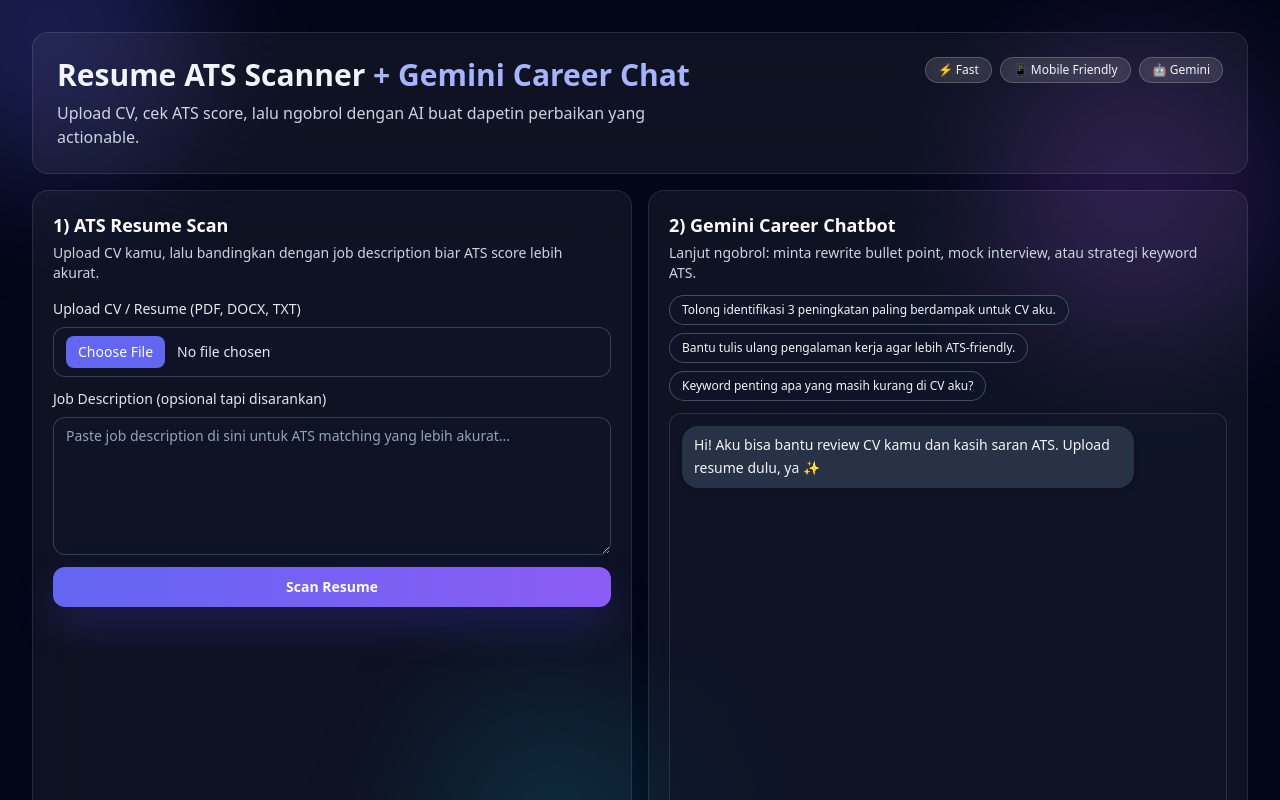
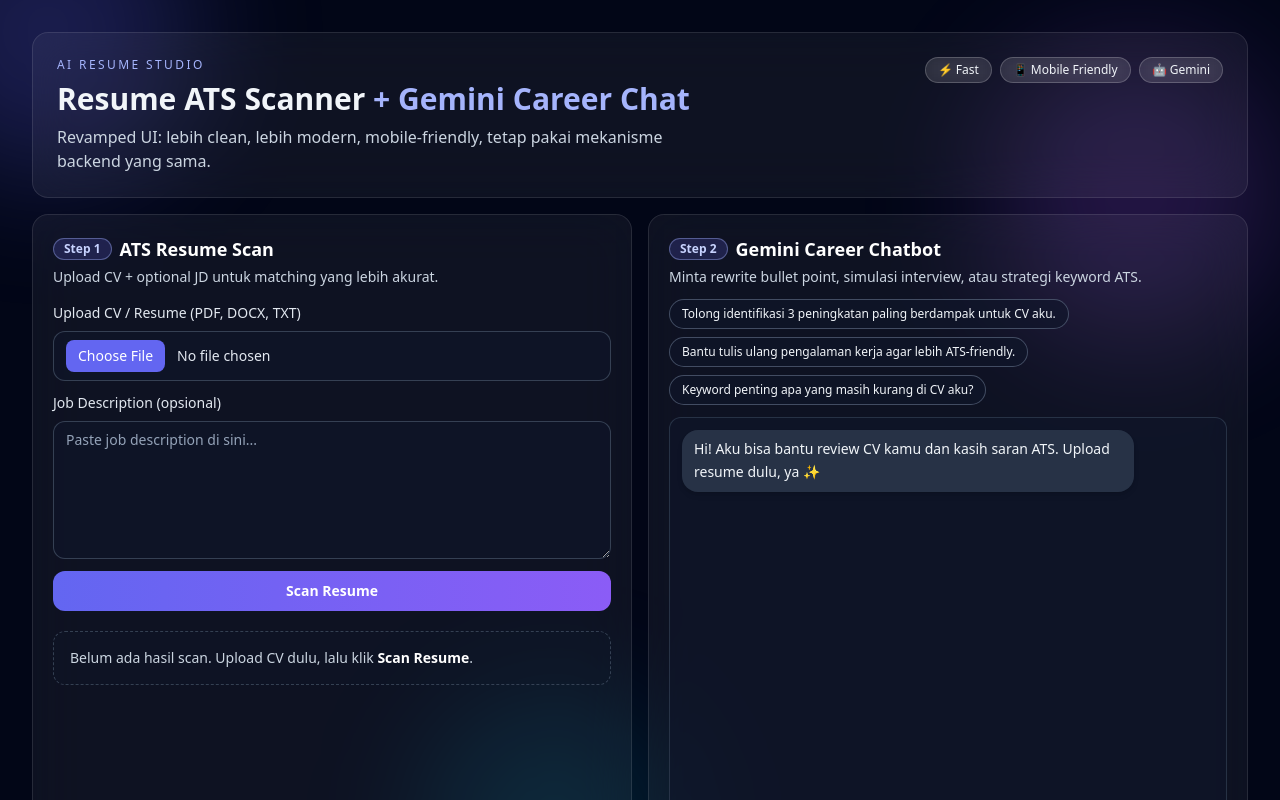
Before and after one commit to norchcode/simplify-ats-gemini, a Next.js app: page / in a window 1280 px wide. Shown: the top 800 px of the page. Built offline with nearby package versions, Linux system fonts and the light colour scheme.

Commit message:
refresh ui

```diff
--- a/app/page.js
+++ b/app/page.js
@@ -122,23 +122,21 @@
 
   return (
     <main className="relative min-h-screen overflow-hidden bg-slate-950 text-slate-100">
-      <div className="pointer-events-none absolute inset-0">
-        <div className="absolute -top-28 -left-24 h-72 w-72 rounded-full bg-indigo-500/25 blur-3xl" />
-        <div className="absolute top-12 right-0 h-72 w-72 rounded-full bg-purple-500/20 blur-3xl" />
-        <div className="absolute bottom-0 left-1/3 h-64 w-64 rounded-full bg-cyan-500/15 blur-3xl" />
-      </div>
+      <BackgroundGlow />
 
-      <div className="relative mx-auto flex w-full max-w-7xl flex-col gap-4 px-4 py-5 sm:px-6 lg:px-8 lg:py-8">
+      <div className="relative mx-auto w-full max-w-7xl px-4 py-5 sm:px-6 lg:px-8 lg:py-8">
         <header className="rounded-2xl border border-white/10 bg-white/5 p-4 backdrop-blur-xl sm:p-6">
-          <div className="flex flex-wrap items-start justify-between gap-3">
+          <div className="flex flex-wrap items-start justify-between gap-4">
             <div>
-              <h1 className="text-2xl font-bold leading-tight sm:text-3xl">
+              <p className="text-xs uppercase tracking-[0.2em] text-indigo-300">AI Resume Studio</p>
+              <h1 className="mt-2 text-2xl font-bold leading-tight sm:text-3xl">
                 Resume ATS Scanner <span className="text-indigo-300">+ Gemini Career Chat</span>
               </h1>
               <p className="mt-2 max-w-2xl text-sm text-slate-300 sm:text-base">
-                Upload CV, cek ATS score, lalu ngobrol dengan AI buat dapetin perbaikan yang actionable.
+                Revamped UI: lebih clean, lebih modern, mobile-friendly, tetap pakai mekanisme backend yang sama.
               </p>
             </div>
+
             <div className="flex flex-wrap gap-2 text-xs">
               <Pill text="⚡ Fast" />
               <Pill text="📱 Mobile Friendly" />
@@ -147,7 +145,7 @@
           </div>
         </header>
 
-        <div className="grid grid-cols-2 gap-2 rounded-xl border border-white/10 bg-white/5 p-1 backdrop-blur md:hidden">
+        <div className="mt-4 grid grid-cols-2 gap-2 rounded-xl border border-white/10 bg-white/5 p-1 backdrop-blur md:hidden">
           <button
             className={`rounded-lg px-3 py-2 text-sm font-semibold transition ${
               activeView === "scan" ? "bg-indigo-500 text-white" : "text-slate-300"
@@ -168,16 +166,13 @@
           </button>
         </div>
 
-        <section className="grid gap-4 md:grid-cols-2">
+        <section className="mt-4 grid gap-4 md:grid-cols-2">
           <article
             className={`rounded-2xl border border-white/10 bg-white/5 p-4 backdrop-blur-xl sm:p-5 ${
               activeView !== "scan" ? "hidden md:block" : ""
             }`}
           >
-            <h2 className="text-lg font-semibold text-white">1) ATS Resume Scan</h2>
-            <p className="mt-1 text-sm text-slate-300">
-              Upload CV kamu, lalu bandingkan dengan job description biar ATS score lebih akurat.
-            </p>
+            <SectionTitle step="1" title="ATS Resume Scan" subtitle="Upload CV + optional JD untuk matching yang lebih akurat." />
 
             <form onSubmit={handleScan} className="mt-4 space-y-3">
               <label className="block text-sm text-slate-200">
@@ -191,10 +186,10 @@
               </label>
 
               <label className="block text-sm text-slate-200">
-                Job Description (opsional tapi disarankan)
+                Job Description (opsional)
                 <textarea
                   rows={6}
-                  placeholder="Paste job description di sini untuk ATS matching yang lebih akurat..."
+                  placeholder="Paste job description di sini..."
                   value={jobDescription}
                   onChange={(e) => setJobDescription(e.target.value)}
                   className="mt-2 block w-full rounded-xl border border-slate-600/70 bg-slate-900/60 px-3 py-2 text-sm placeholder:text-slate-400 focus:border-indigo-400 focus:outline-none focus:ring-2 focus:ring-indigo-400/40"
@@ -202,7 +197,7 @@
               </label>
 
               <button
-                className="w-full rounded-xl bg-gradient-to-r from-indigo-500 to-violet-500 px-4 py-2.5 text-sm font-semibold text-white shadow-glow transition hover:scale-[1.01] hover:brightness-110 disabled:cursor-not-allowed disabled:opacity-60"
+                className="w-full rounded-xl bg-gradient-to-r from-indigo-500 to-violet-500 px-4 py-2.5 text-sm font-semibold text-white transition hover:scale-[1.01] hover:brightness-110 disabled:cursor-not-allowed disabled:opacity-60"
                 type="submit"
                 disabled={scanLoading}
               >
@@ -214,20 +209,16 @@
 
             {scanResult ? (
               <div className="mt-5 space-y-4 border-t border-white/10 pt-4">
-                <div className="flex items-center gap-4">
-                  <div
-                    className="grid h-[90px] w-[90px] place-items-center rounded-full"
-                    style={{
-                      background: `conic-gradient(#6366f1 ${score * 3.6}deg, rgba(148, 163, 184, 0.35) 0deg)`
-                    }}
-                  >
-                    <div className="grid h-[68px] w-[68px] place-items-center rounded-full bg-slate-900 text-lg font-bold text-white">
-                      {score}
-                    </div>
+                <div className="rounded-xl border border-white/10 bg-slate-900/50 p-3">
+                  <div className="mb-3 flex items-center justify-between gap-3">
+                    <p className="text-sm font-semibold text-white">ATS Match Score</p>
+                    <span className="text-base font-bold text-indigo-300">{score}/100</span>
                   </div>
-                  <div>
-                    <p className="text-sm font-semibold text-white">ATS Match Score</p>
-                    <p className="text-xs text-slate-300">Semakin tinggi, semakin cocok dengan role target.</p>
+                  <div className="h-2 w-full overflow-hidden rounded-full bg-slate-700/70">
+                    <div
+                      className="h-full rounded-full bg-gradient-to-r from-indigo-500 to-violet-500"
+                      style={{ width: `${score}%` }}
+                    />
                   </div>
                 </div>
 
@@ -246,7 +237,11 @@
                   </div>
                 ) : null}
               </div>
-            ) : null}
+            ) : (
+              <div className="mt-5 rounded-xl border border-dashed border-slate-600/70 bg-slate-900/30 p-4 text-sm text-slate-300">
+                Belum ada hasil scan. Upload CV dulu, lalu klik <span className="font-semibold text-white">Scan Resume</span>.
+              </div>
+            )}
           </article>
 
           <article
@@ -254,10 +249,11 @@
               activeView !== "chat" ? "hidden md:block" : ""
             }`}
           >
-            <h2 className="text-lg font-semibold text-white">2) Gemini Career Chatbot</h2>
-            <p className="mt-1 text-sm text-slate-300">
-              Lanjut ngobrol: minta rewrite bullet point, mock interview, atau strategi keyword ATS.
-            </p>
+            <SectionTitle
+              step="2"
+              title="Gemini Career Chatbot"
+              subtitle="Minta rewrite bullet point, simulasi interview, atau strategi keyword ATS."
+            />
 
             <div className="mt-3 flex flex-wrap gap-2">
               {quickPrompts.map((prompt) => (
@@ -275,19 +271,11 @@
 
             <div className="chat-scroll mt-3 h-[52vh] min-h-[360px] overflow-y-auto rounded-xl border border-slate-700/70 bg-slate-900/60 p-3">
               {messages.map((msg, i) => (
-                <div
-                  key={i}
-                  className={`mb-2 max-w-[85%] whitespace-pre-wrap break-words rounded-2xl px-3 py-2 text-sm leading-relaxed shadow-md ${
-                    msg.role === "user"
-                      ? "ml-auto bg-indigo-500/85 text-white"
-                      : "mr-auto bg-slate-700/70 text-slate-100"
-                  }`}
-                >
-                  {msg.text}
-                </div>
+                <ChatBubble key={i} role={msg.role} text={msg.text} />
               ))}
+
               {chatLoading ? (
-                <div className="mr-auto max-w-[85%] rounded-2xl bg-slate-700/70 px-3 py-2 text-sm text-slate-100 shadow-md">
+                <div className="mr-auto mb-2 max-w-[85%] rounded-2xl bg-slate-700/70 px-3 py-2 text-sm text-slate-100 shadow-md">
                   Gemini is thinking...
                 </div>
               ) : null}
@@ -320,6 +308,43 @@
   );
 }
 
+function BackgroundGlow() {
+  return (
+    <div className="pointer-events-none absolute inset-0">
+      <div className="absolute -top-28 -left-24 h-72 w-72 rounded-full bg-indigo-500/25 blur-3xl" />
+      <div className="absolute top-12 right-0 h-72 w-72 rounded-full bg-purple-500/20 blur-3xl" />
+      <div className="absolute bottom-0 left-1/3 h-64 w-64 rounded-full bg-cyan-500/15 blur-3xl" />
+    </div>
+  );
+}
+
+function SectionTitle({ step, title, subtitle }) {
+  return (
+    <>
+      <div className="flex items-center gap-2">
+        <span className="rounded-full border border-indigo-300/40 bg-indigo-500/20 px-2.5 py-0.5 text-xs font-semibold text-indigo-200">
+          Step {step}
+        </span>
+        <h2 className="text-lg font-semibold text-white">{title}</h2>
+      </div>
+      <p className="mt-1 text-sm text-slate-300">{subtitle}</p>
+    </>
+  );
+}
+
+function ChatBubble({ role, text }) {
+  const isUser = role === "user";
+  return (
+    <div
+      className={`mb-2 max-w-[85%] whitespace-pre-wrap break-words rounded-2xl px-3 py-2 text-sm leading-relaxed shadow-md ${
+        isUser ? "ml-auto bg-indigo-500/85 text-white" : "mr-auto bg-slate-700/70 text-slate-100"
+      }`}
+    >
+      {text}
+    </div>
+  );
+}
+
 function Pill({ text }) {
   return (
     <span className="rounded-full border border-white/20 bg-white/10 px-3 py-1 text-xs text-slate-100 backdrop-blur">
```
